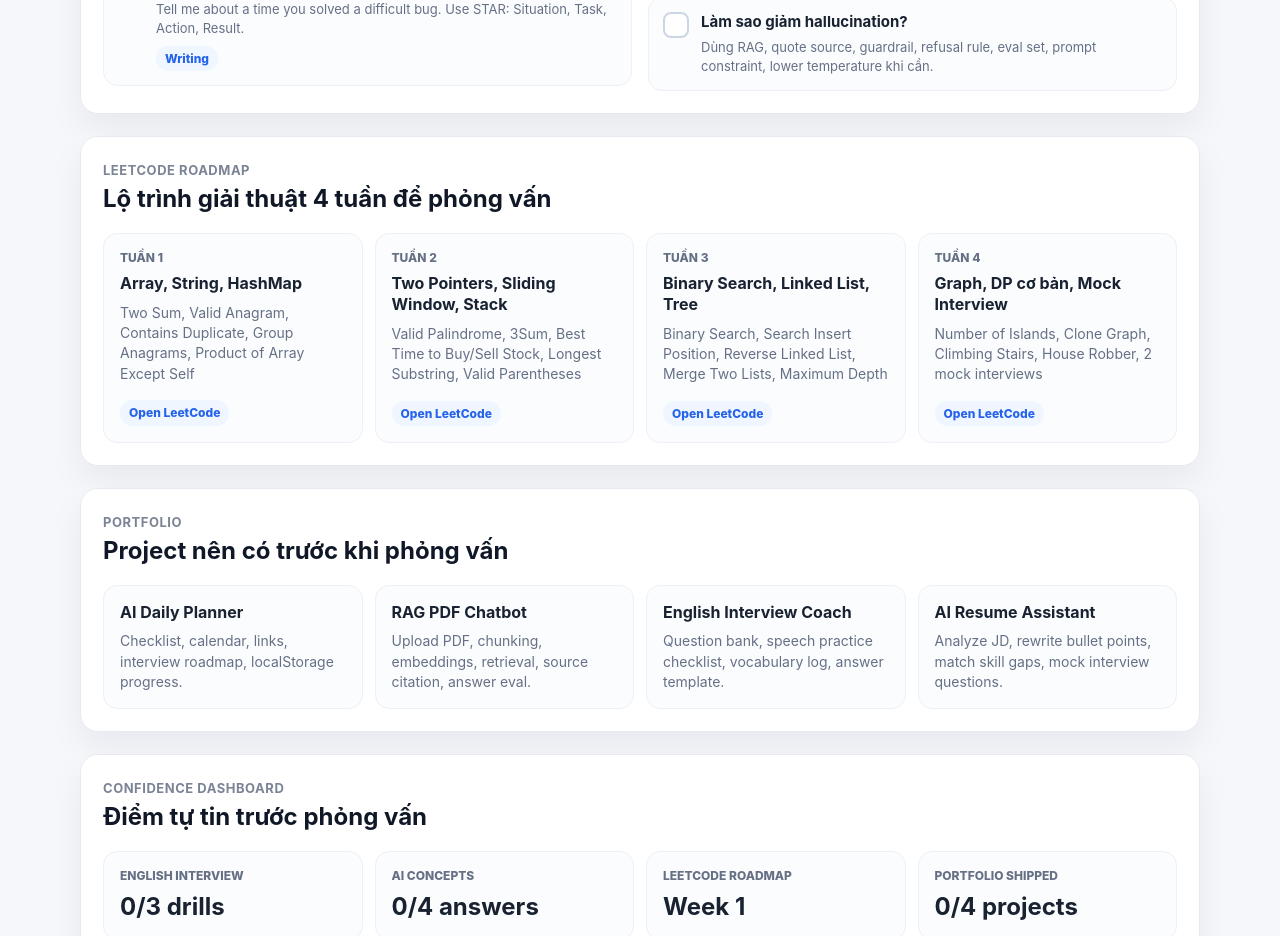
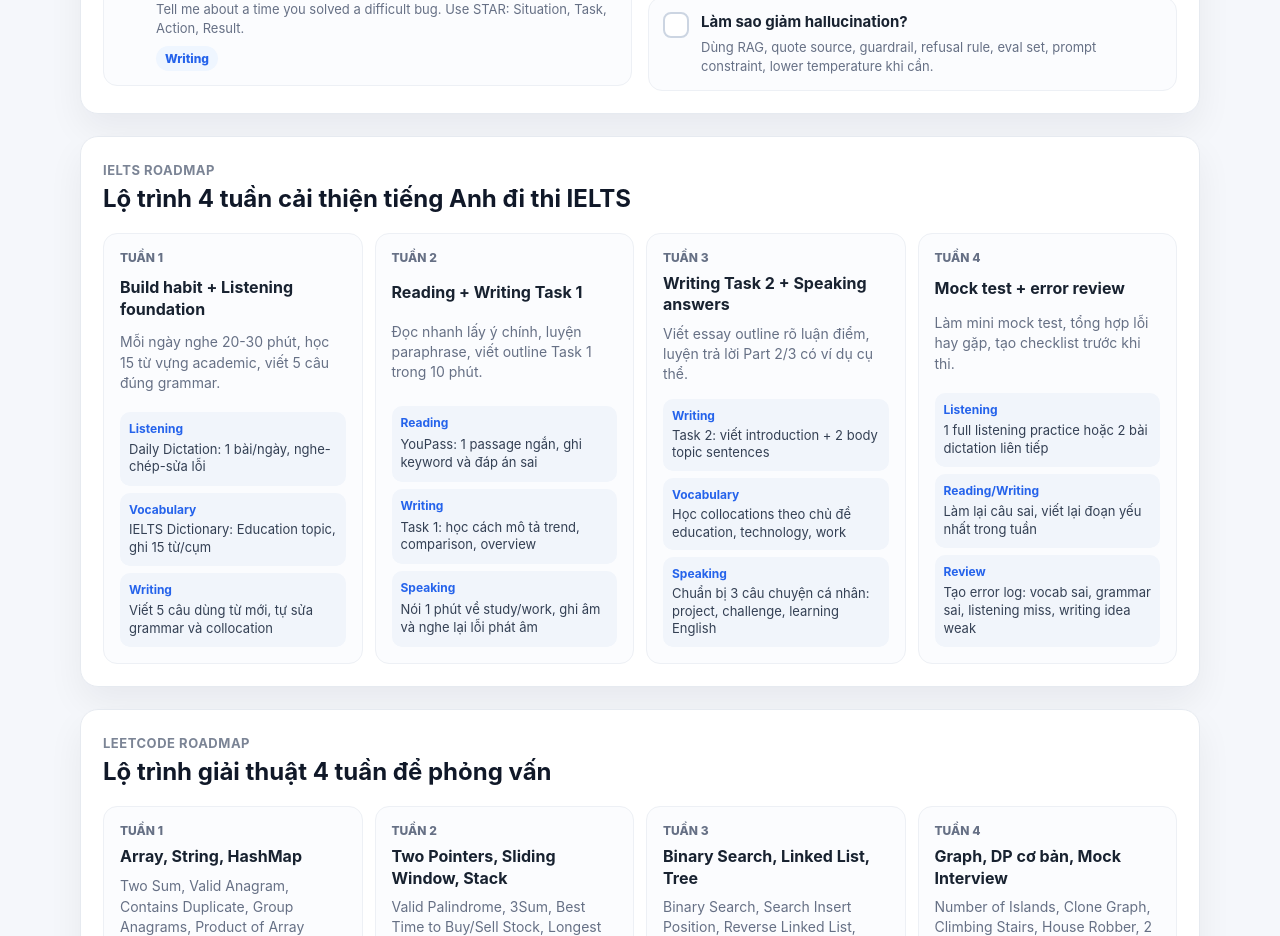
Before and after one commit to khangkaka066/Schedule, a React (Vite) app: page / in a window 1280 px wide. Shown: the part 4140-5076 px from the top of the page. Built offline with nearby package versions, Linux system fonts and the light colour scheme.

Commit message:
Add IELTS study roadmap

```diff
--- a/src/App.css
+++ b/src/App.css
@@ -145,6 +145,7 @@ button {
 .weekly-panel,
 .roadmap-panel,
 .interview-panel,
+.ielts-panel,
 .leetcode-panel,
 .portfolio-panel,
 .confidence-panel,
@@ -656,6 +657,7 @@ button {
 .math-panel,
 .roadmap-panel,
 .interview-panel,
+.ielts-panel,
 .leetcode-panel,
 .portfolio-panel,
 .confidence-panel,
@@ -911,6 +913,7 @@ button {
 }
 
 .leetcode-grid,
+.ielts-grid,
 .portfolio-grid,
 .confidence-grid {
   display: grid;
@@ -918,6 +921,7 @@ button {
   margin-top: 20px;
 }
 
+.ielts-grid,
 .leetcode-grid {
   grid-template-columns: repeat(4, minmax(0, 1fr));
 }
@@ -928,6 +932,7 @@ button {
 }
 
 .leetcode-card,
+.ielts-card,
 .portfolio-card,
 .confidence-card {
   display: grid;
@@ -939,6 +944,7 @@ button {
 }
 
 .leetcode-card > span,
+.ielts-card > span,
 .confidence-card span {
   color: #667085;
   font-size: 12px;
@@ -947,6 +953,7 @@ button {
 }
 
 .leetcode-card strong,
+.ielts-card strong,
 .portfolio-card strong,
 .confidence-card strong {
   color: #182230;
@@ -955,11 +962,39 @@ button {
 }
 
 .leetcode-card p,
+.ielts-card p,
 .portfolio-card p {
   margin: 0;
   color: #667085;
   font-size: 14px;
   line-height: 1.45;
+}
+
+.ielts-task-list {
+  display: grid;
+  gap: 7px;
+  margin-top: 6px;
+}
+
+.ielts-task-list a {
+  display: grid;
+  gap: 3px;
+  padding: 9px;
+  border-radius: 10px;
+  background: #f1f5fb;
+  color: #344054;
+  font-size: 13px;
+  line-height: 1.35;
+  text-decoration: none;
+}
+
+.ielts-task-list a:hover {
+  background: #eaf2ff;
+}
+
+.ielts-task-list b {
+  color: #2563eb;
+  font-size: 12px;
 }
 
 .confidence-card strong {
@@ -1008,6 +1043,7 @@ button {
   }
 
   .interview-grid,
+  .ielts-grid,
   .leetcode-grid,
   .portfolio-grid,
   .confidence-grid {
@@ -1061,6 +1097,7 @@ button {
   .weekly-panel,
   .roadmap-panel,
   .interview-panel,
+  .ielts-panel,
   .leetcode-panel,
   .portfolio-panel,
   .confidence-panel,
@@ -1079,6 +1116,7 @@ button {
   }
 
   .interview-grid,
+  .ielts-grid,
   .leetcode-grid,
   .portfolio-grid,
   .confidence-grid {
--- a/src/App.jsx
+++ b/src/App.jsx
@@ -328,6 +328,49 @@ const leetcodeRoadmap = [
   ['Tuần 2', 'Two Pointers, Sliding Window, Stack', 'Valid Palindrome, 3Sum, Best Time to Buy/Sell Stock, Longest Substring, Valid Parentheses'],
   ['Tuần 3', 'Binary Search, Linked List, Tree', 'Binary Search, Search Insert Position, Reverse Linked List, Merge Two Lists, Maximum Depth'],
   ['Tuần 4', 'Graph, DP cơ bản, Mock Interview', 'Number of Islands, Clone Graph, Climbing Stairs, House Robber, 2 mock interviews'],
+]
+
+const ieltsRoadmap = [
+  {
+    week: 'Tuần 1',
+    focus: 'Build habit + Listening foundation',
+    target: 'Mỗi ngày nghe 20-30 phút, học 15 từ vựng academic, viết 5 câu đúng grammar.',
+    tasks: [
+      ['Listening', 'Daily Dictation: 1 bài/ngày, nghe-chép-sửa lỗi', 'https://dailydictation.com'],
+      ['Vocabulary', 'IELTS Dictionary: Education topic, ghi 15 từ/cụm', 'https://theieltsdictionary.com/practice/writing/dich-cau/buoc2-education'],
+      ['Writing', 'Viết 5 câu dùng từ mới, tự sửa grammar và collocation', 'https://youpass.vn/luyen-thi/ielts/writing'],
+    ],
+  },
+  {
+    week: 'Tuần 2',
+    focus: 'Reading + Writing Task 1',
+    target: 'Đọc nhanh lấy ý chính, luyện paraphrase, viết outline Task 1 trong 10 phút.',
+    tasks: [
+      ['Reading', 'YouPass: 1 passage ngắn, ghi keyword và đáp án sai', 'https://youpass.vn/luyen-thi/ielts/writing'],
+      ['Writing', 'Task 1: học cách mô tả trend, comparison, overview', 'https://youpass.vn/luyen-thi/ielts/writing'],
+      ['Speaking', 'Nói 1 phút về study/work, ghi âm và nghe lại lỗi phát âm', 'https://dailydictation.com'],
+    ],
+  },
+  {
+    week: 'Tuần 3',
+    focus: 'Writing Task 2 + Speaking answers',
+    target: 'Viết essay outline rõ luận điểm, luyện trả lời Part 2/3 có ví dụ cụ thể.',
+    tasks: [
+      ['Writing', 'Task 2: viết introduction + 2 body topic sentences', 'https://youpass.vn/luyen-thi/ielts/writing'],
+      ['Vocabulary', 'Học collocations theo chủ đề education, technology, work', 'https://theieltsdictionary.com/practice/writing/dich-cau/buoc2-education'],
+      ['Speaking', 'Chuẩn bị 3 câu chuyện cá nhân: project, challenge, learning English', 'https://dailydictation.com'],
+    ],
+  },
+  {
+    week: 'Tuần 4',
+    focus: 'Mock test + error review',
+    target: 'Làm mini mock test, tổng hợp lỗi hay gặp, tạo checklist trước khi thi.',
+    tasks: [
+      ['Listening', '1 full listening practice hoặc 2 bài dictation liên tiếp', 'https://dailydictation.com'],
+      ['Reading/Writing', 'Làm lại câu sai, viết lại đoạn yếu nhất trong tuần', 'https://youpass.vn/luyen-thi/ielts/writing'],
+      ['Review', 'Tạo error log: vocab sai, grammar sai, listening miss, writing idea weak', 'https://theieltsdictionary.com/practice/writing/dich-cau/buoc2-education'],
+    ],
+  },
 ]
 
 const dailyRules = [
@@ -747,6 +790,33 @@ function App() {
         </div>
       </section>
 
+      <section className="ielts-panel">
+        <div className="panel-title">
+          <div>
+            <span>IELTS roadmap</span>
+            <h2>Lộ trình 4 tuần cải thiện tiếng Anh đi thi IELTS</h2>
+          </div>
+        </div>
+
+        <div className="ielts-grid">
+          {ieltsRoadmap.map((week) => (
+            <article className="ielts-card" key={week.week}>
+              <span>{week.week}</span>
+              <strong>{week.focus}</strong>
+              <p>{week.target}</p>
+              <div className="ielts-task-list">
+                {week.tasks.map(([skill, task, link]) => (
+                  <a href={link} key={`${week.week}-${skill}`} rel="noreferrer" target="_blank">
+                    <b>{skill}</b>
+                    {task}
+                  </a>
+                ))}
+              </div>
+            </article>
+          ))}
+        </div>
+      </section>
+
       <section className="leetcode-panel">
         <div className="panel-title">
           <div>
```
